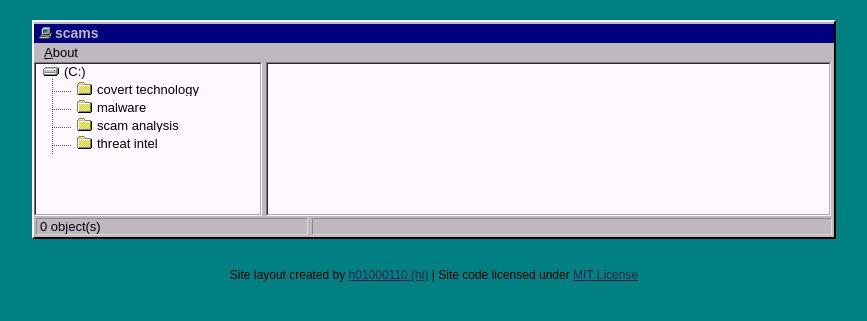
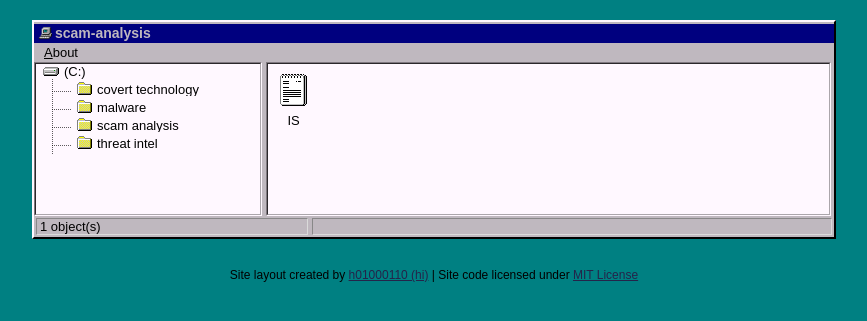
Before and after one commit to scattered-gonk/scattered-gonk.github.io, a Jekyll site: the page built from tags/tag1.html, in a window 1280 px wide. Shown: the top 321 px of the page, without its empty margins (206-1073 px from the left). Built offline with Jekyll 4.4.1, drawn with Linux system fonts in a browser that asks for light colours.

Commit message:
Updated files

```diff
--- a/tags/tag1.html
+++ b/tags/tag1.html
@@ -1,5 +1,5 @@
 ---
 layout: tag
-tag: scams
-permalink: /tag/scams/
+tag: scam-analysis
+permalink: /tag/scam-analysis/
 ---
--- a/tags/tag4.html
+++ b/tags/tag4.html
@@ -1,5 +1,5 @@
 ---
 layout: tag
-tag: tag4
-permalink: /tag/tag4/
+tag: covert-technology
+permalink: /tag/covert-technology/
 ---
```
